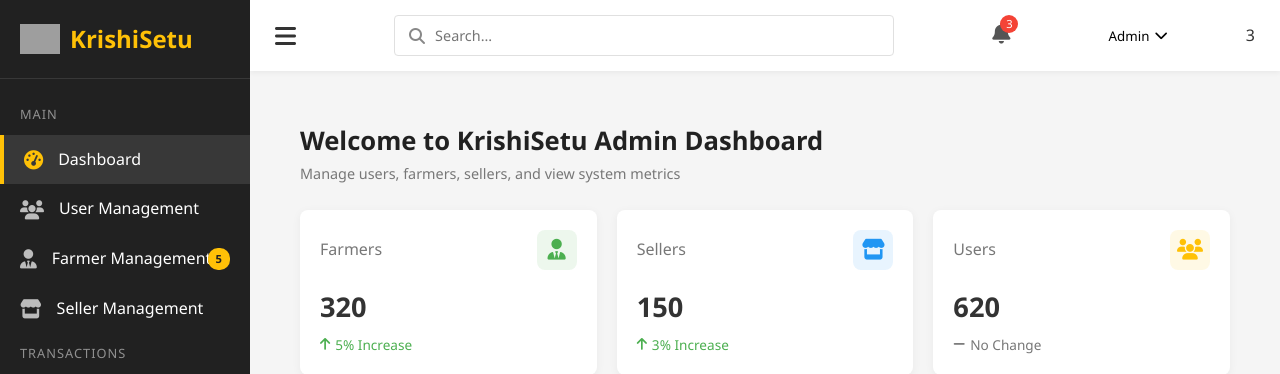
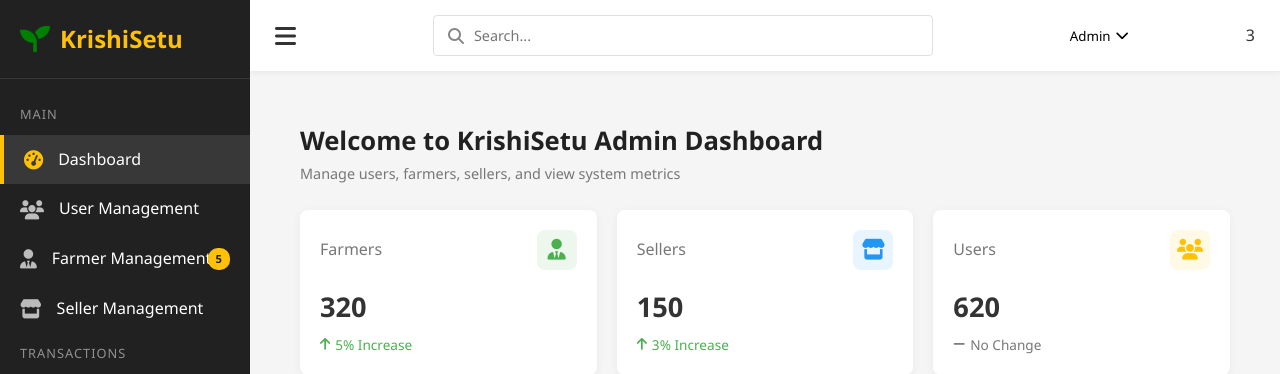
Before and after one commit to PranavAmara05/UID-4th-sem, a Flask app: page /admin in a window 1280 px wide. Shown: the top 374 px of the page. Run offline with Flask 3, Linux system fonts and the light colour scheme; the visitor is signed in with stand-in values (Sample User, id 1); data that the repository does not hold is empty; grey boxes are pictures that could not be loaded.

Commit message:
Update admin1.html

```diff
--- a/templates/admin1.html
+++ b/templates/admin1.html
@@ -529,7 +529,7 @@
         .table-container {
             background-color: white;
             border-radius: 8px;
-            box stay-shadow: 0 2px 10px rgba(0, 0, 0, 0.05);
+            box-shadow: 0 2px 10px rgba(0, 0, 0, 0.05);
             overflow: hidden;
             margin-bottom: 30px;
         }
@@ -1092,7 +1092,7 @@
         <!-- Sidebar -->
         <div class="sidebar" id="sidebar">
             <div class="sidebar-header">
-                <img src="{{ url_for('static', filename='images/logo.jpeg') }}" alt="KrishiSetu Logo">
+                <img src="{{ url_for('static', filename='images/logo.jpg') }}" alt="KrishiSetu Logo">
                 <h2>KrishiSetu</h2>
             </div>
             <div class="sidebar-menu">
@@ -2340,14 +2340,7 @@
         });
     });
 
-    // Add functionality for the notification badge
-    const notificationIcon = document.createElement('div');
-    notificationIcon.className = 'notification-icon';
-    notificationIcon.innerHTML = '<i class="fas fa-bell"></i><span class="badge">3</span>';
-
-    // Insert notification icon before admin profile
-    const adminProfile = document.querySelector('.admin-profile');
-    adminProfile.parentNode.insertBefore(notificationIcon, adminProfile);
+
 
     // Modal Sample
     function createModal() {
```
